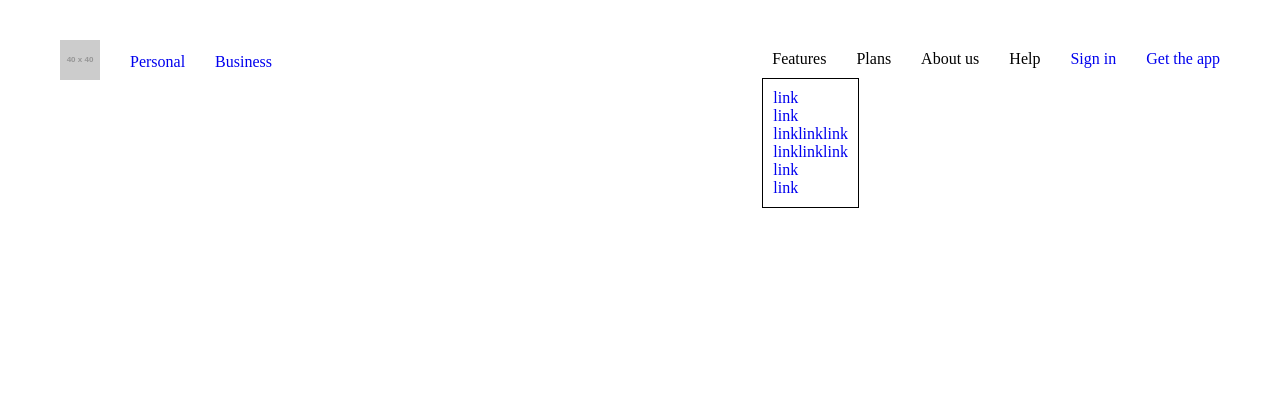
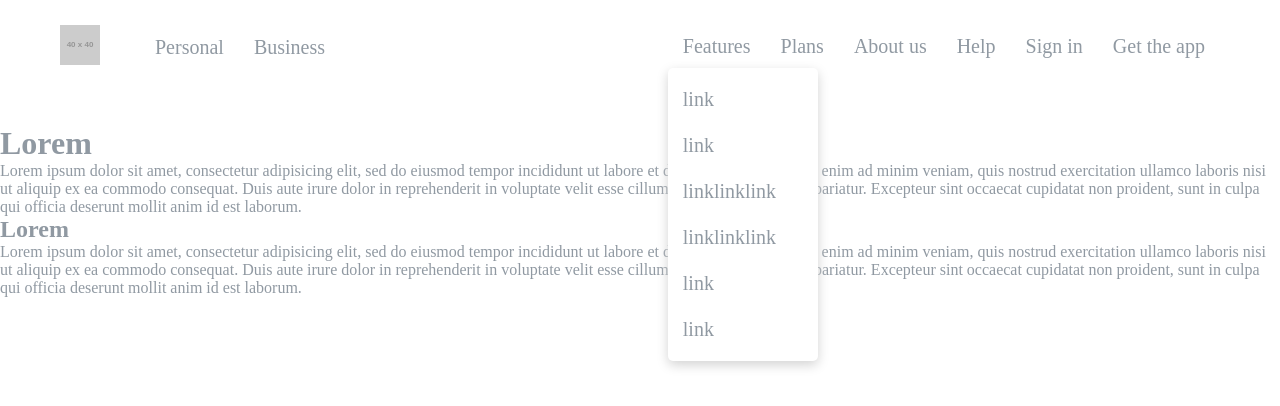
Before and after one commit to jacopo-vinanti96/js-html-css-revolut, a plain HTML site: page index.html in a window 1280 px wide. Both pictures are taken after a click on the element "Features". Shown: the top 406 px of the page. Drawn offline with nearby package versions, Linux system fonts and the light colour scheme; placeholder pictures from the web are drawn by us.

Commit message:
Ritocchi

```diff
--- a/css/style.css
+++ b/css/style.css
@@ -6,8 +6,24 @@
 }
 
 /*-------Typo-------*/
+* {
+  color: #9099A2;
+}
+
 .header__container a {
   text-decoration: none;
+  transition: color 0.4s;
+}
+
+.dropdown-container span {
+
+  transition: color 0.4s;
+}
+
+.header__container a:hover,
+.header__container a:focus,
+.dropdown-container:hover span {
+  color: black;
 }
 
 /*-------Mix-------*/
@@ -15,12 +31,27 @@
   position: relative;
 }
 
+.box-shadow {
+    box-shadow: 0 10px 12px lightgrey;
+}
+
 /*-------BODY-------*/
 /*-------Header-------*/
+
+.overflow-padding {
+  padding-top: 25px;
+  background-color: black;
+}
+
 .header__container {
   display: flex;
   justify-content: space-between;
-  padding: 40px 60px 40px;
+  padding: 25px 60px 25px;
+  font-size: 20px;
+  background-color: white;
+  position: fixed;
+  width: 100%;
+  z-index: 1030;
 }
 
 .header__nav__list {
@@ -29,12 +60,13 @@
   align-items: center;
 }
 
-.header__nav__list > li:not(:last-child){
-  margin-right: 30px;
+.dropdown-container,
+.header__nav__list > li > a {
+  padding: 10px 15px;
 }
 
-.dropdown-container {
-  padding: 10px 0;
+.logo {
+  margin-right: 40px;
 }
 
 .dropdown-container:hover .dropdown-list {
@@ -42,13 +74,22 @@
 }
 
 .dropdown-list {
-  width: max-content;
+  width: 150px;
   position: absolute;
-  padding: 10px;
-  left: -10px;
+  padding-left: 15px;
+  padding-top: 20px;
+  padding-bottom: 20px;
+  left: 0px;
   top: 100%;
   display: none;
-  border: 1px solid black;
+  border-radius: 5px;
+  box-shadow: 0 4px 12px lightgrey;
+  z-index: 1031;
+  background-color: white;
+}
+
+.dropdown-list li:not(:last-child) {
+  margin-bottom: 23px;
 }
 
 .dropdown-list > ul {
@@ -58,3 +99,9 @@
 .active {
   display: block;
 }
+
+/* Main */
+.main__container {
+  height: calc(200vh);
+  padding-top: 125px;
+}
--- a/index.html
+++ b/index.html
@@ -14,7 +14,7 @@
       <nav>
         <ul class="header__nav__list">
           <li>
-            <img src="https://via.placeholder.com/40x40" alt="logo">
+            <img src="https://via.placeholder.com/40x40" class="logo" alt="logo">
           </li>
           <li>
             <a href="#">Personal</a>
@@ -89,7 +89,12 @@
     </div>
   </header>
   <main>
-
+    <div class="main__container">
+      <h1>Lorem</h1>
+      <p>Lorem ipsum dolor sit amet, consectetur adipisicing elit, sed do eiusmod tempor incididunt ut labore et dolore magna aliqua. Ut enim ad minim veniam, quis nostrud exercitation ullamco laboris nisi ut aliquip ex ea commodo consequat. Duis aute irure dolor in reprehenderit in voluptate velit esse cillum dolore eu fugiat nulla pariatur. Excepteur sint occaecat cupidatat non proident, sunt in culpa qui officia deserunt mollit anim id est laborum.</p>
+      <h2>Lorem</h2>
+      <p>Lorem ipsum dolor sit amet, consectetur adipisicing elit, sed do eiusmod tempor incididunt ut labore et dolore magna aliqua. Ut enim ad minim veniam, quis nostrud exercitation ullamco laboris nisi ut aliquip ex ea commodo consequat. Duis aute irure dolor in reprehenderit in voluptate velit esse cillum dolore eu fugiat nulla pariatur. Excepteur sint occaecat cupidatat non proident, sunt in culpa qui officia deserunt mollit anim id est laborum.</p>
+    </div>
   </main>
 
   <script src="js/script.js" charset="utf-8"></script>
--- a/js/script.js
+++ b/js/script.js
@@ -1,16 +1,8 @@
 var dropdownContainer = $(".dropdown-container")
     dropdownLabels = $( '.dropdown-label' ),
     dropdownLists = $('.dropdown-list'),
-    documentHTML = $(''),
+    headerContainer = $('.header__container'),
     clicked = false;
-
-// documentHTML.click( function () {
-//   if ( clicked == false ) {
-//     dropdownLists.removeClass( 'active' );
-//   } else {
-//     clicked = false;
-//   }
-// });
 
 dropdownLabels.click( function () {
   var nextElem = $( this ).next();
@@ -43,3 +35,13 @@ dropdownContainer.mouseleave( function () {
     }
   });
 });
+
+$(window).scroll(function() {
+    var height = $(window).scrollTop();
+
+    if(height > 0) {
+        headerContainer.addClass('box-shadow');
+    } else if ( height == 0 ) {
+      headerContainer.removeClass('box-shadow');
+    }
+});
```
